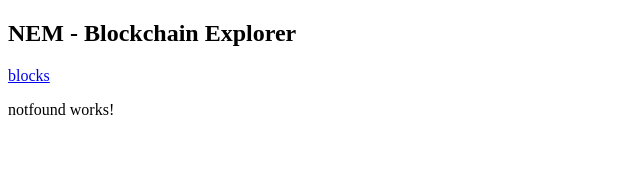
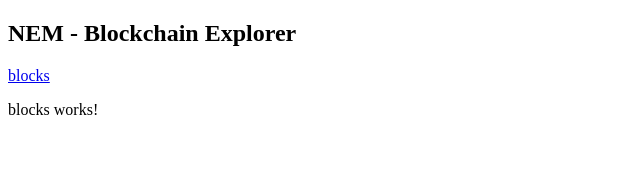
Before and after one commit to tontsa74/nem-explorer, an Angular app: page /blocks in a window 1280 px wide. Shown: the top 191 px of the page, without its empty margins (0-640 px from the left). Built offline with nearby package versions, Linux system fonts and the light colour scheme.

Commit message:
add module blocks

```diff
--- a/src/app/app-routing.module.ts
+++ b/src/app/app-routing.module.ts
@@ -4,11 +4,13 @@ import { NotfoundComponent } from './notfound/notfound.component';
 
 const routes: Routes = [
   { path: '', redirectTo: '/blocks', pathMatch: 'full' },
-  { path: '**', component: NotfoundComponent },
+  // { path: '**', component: NotfoundComponent },
 ];
 
 @NgModule({
-  imports: [RouterModule.forRoot(routes, { enableTracing: true }
+  imports: [
+    RouterModule.forRoot(
+      routes, { enableTracing: true }
     )
   ],
   exports: [RouterModule]
--- a/src/app/app.component.html
+++ b/src/app/app.component.html
@@ -6,6 +6,6 @@
     <a routerLink="/blocks" routerLinkActive="active">blocks</a>
   </nav>
 </div>
-
-
-<router-outlet></router-outlet>
+<div>
+  <router-outlet></router-outlet>
+</div>
--- a/src/app/app.module.ts
+++ b/src/app/app.module.ts
@@ -4,19 +4,19 @@ import { NgModule } from '@angular/core';
 import { AppRoutingModule } from './app-routing.module';
 import { AppComponent } from './app.component';
 import { NotfoundComponent } from './notfound/notfound.component';
-import { BlocksComponent } from './blocks/blocks.component';
 import { AccountsComponent } from './accounts/accounts.component';
+import { BlocksModule } from './blocks/blocks.module';
 
 @NgModule({
   declarations: [
     AppComponent,
     NotfoundComponent,
-    BlocksComponent,
     AccountsComponent
   ],
   imports: [
     BrowserModule,
-    AppRoutingModule
+    AppRoutingModule,
+    BlocksModule
   ],
   providers: [],
   bootstrap: [AppComponent]
--- a/src/app/blocks/blocks.component.ts
+++ b/src/app/blocks/blocks.component.ts
@@ -1,4 +1,5 @@
 import { Component, OnInit } from '@angular/core';
+import { ActivatedRoute, Params } from '@angular/router';
 
 @Component({
   selector: 'app-blocks',
```
Also changed, not shown: src/app/blocks/blocks-routing.module.ts (added, +13 -0 lines), src/app/blocks/blocks.module.ts (added, +16 -0 lines).
